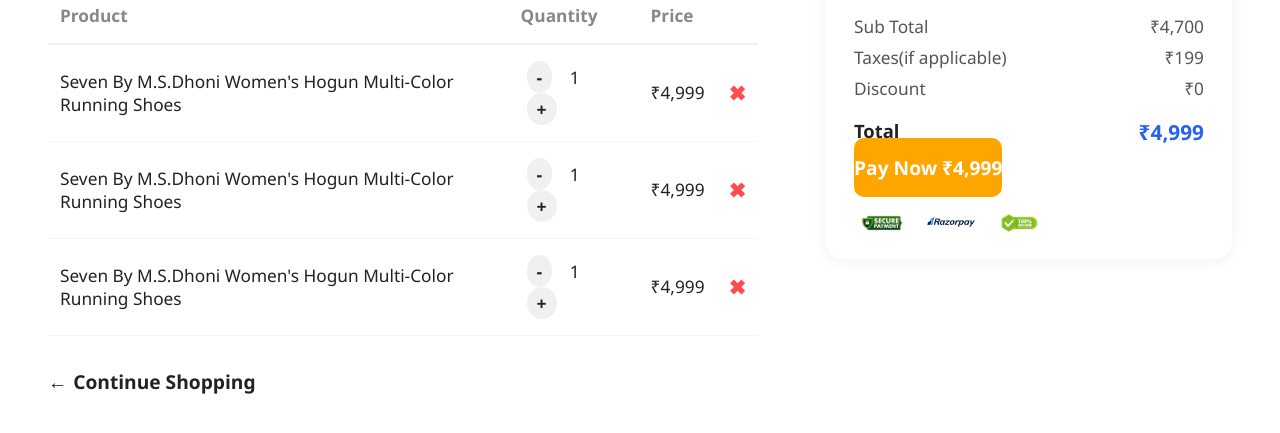
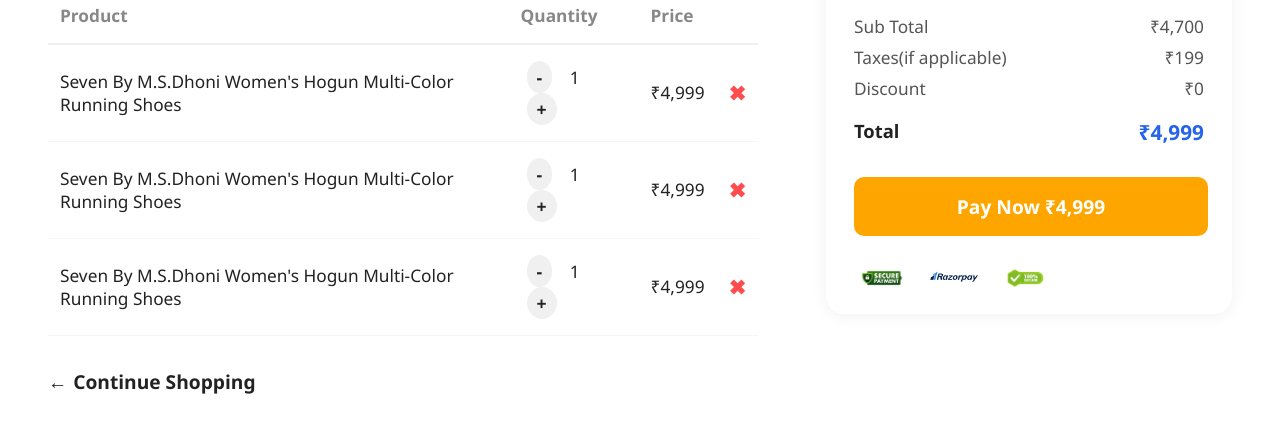
Before and after one commit to SaurabhSawade/Thala-7, a plain HTML site: page cart.html in a window 1280 px wide. Shown: the part 227-660 px from the top of the page. Drawn offline with Linux system fonts and the light colour scheme.

Commit message:
Refactor cart layout and button styles for improved alignment and spacing

```diff
--- a/style.css
+++ b/style.css
@@ -392,6 +392,7 @@
 
 .cart-right {
     flex: 1.2;
+    /* height: 50%; */
     display: flex;
     justify-content: flex-end;
 }
@@ -448,21 +449,26 @@
     font-size: 1.15rem;
     color: #222;
     margin-top: 18px;
+    margin-bottom: 15px;
 }
 .summary-total {
     font-size: 1.3rem;
     color: #2563eb;
 }
 .paynow-btn {
-    width: 100%;
+    display: inline-flex;
+    align-items: center;
+    justify-content: center;
+    width: 92%;
     background: orange;
     color: #fff;
     border: none;
     border-radius: 10px;
-    padding: 16px 0;
+    padding: 16px ;
+    margin-top: 12px;
     font-size: 1.2rem;
     font-weight: 700;
-    margin: 22px 0 10px 0;
+    margin: 16px 0px 0px 0px;
     cursor: pointer;
     transition: background 0.2s;
 }
@@ -472,7 +478,7 @@
 }
 .payment-icons {
     display: flex;
-    gap: 12px;
+    gap: 15px;
     align-items: center;
     margin-top: 8px;
     margin-bottom: 2px;
```
